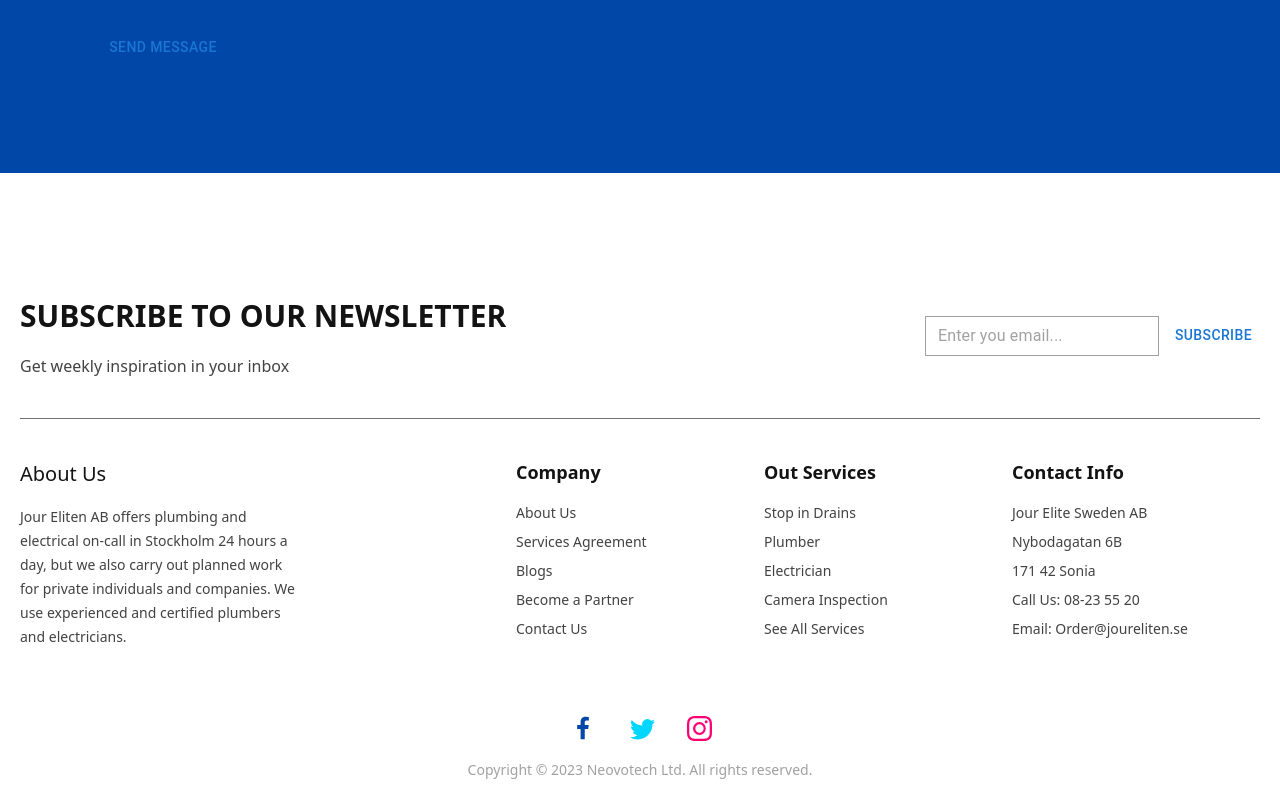
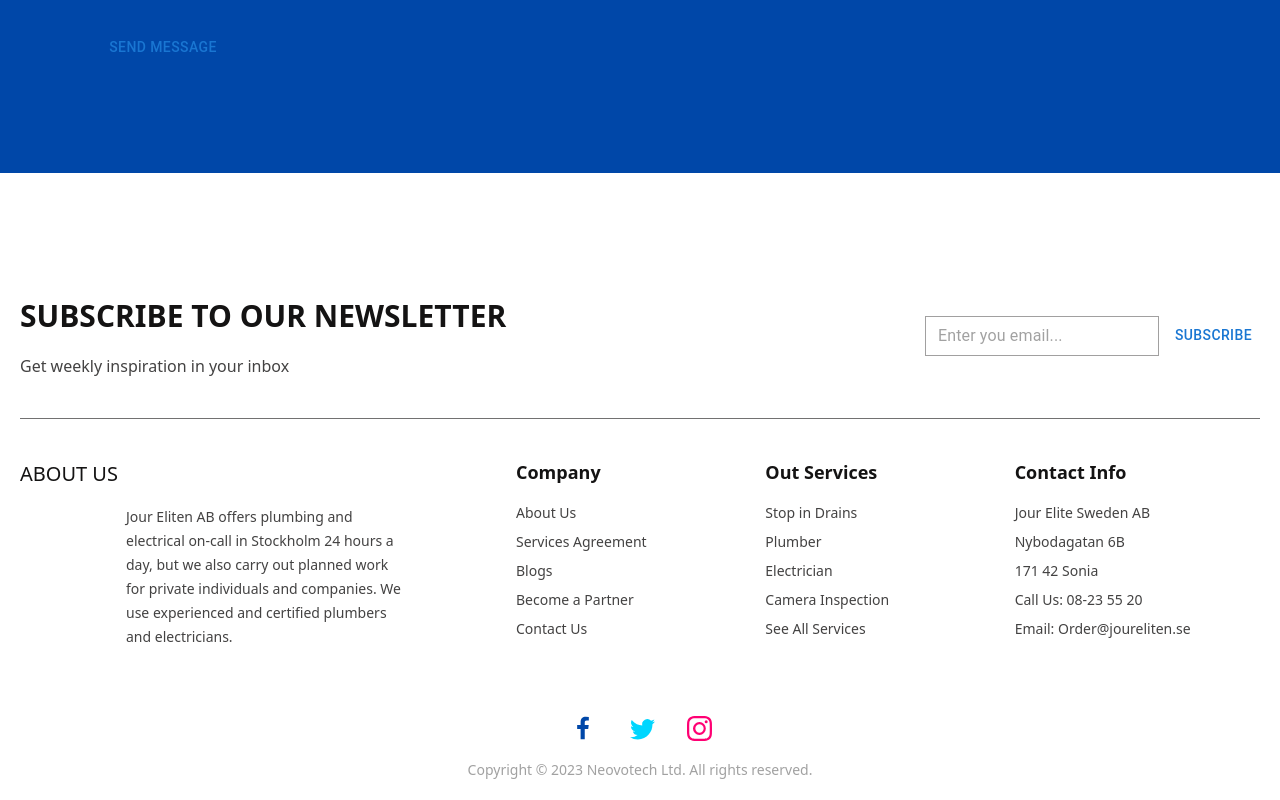
Before and after one commit to TheRakib/Needz-website, a Next.js app: page / in a window 1280 px wide. Shown: the part 8169-8969 px from the top of the page. Built offline with nearby package versions, Linux system fonts and the light colour scheme.

Commit message:
footer responsived

```diff
--- a/components/Layout/Footer.tsx
+++ b/components/Layout/Footer.tsx
@@ -5,14 +5,14 @@ import { BsTwitter, BsInstagram } from "react-icons/bs";
 
 export default function Footer() {
   return (
-    <footer className="bg-white text-black pt-[120px] pb-[20px]">
+    <footer className="bg-white text-black pt-[120px] pb-[20px] px-2">
       <div className="max-w-layout mx-auto">
-        <div className="flex justify-between">
+        <div className="flex justify-between flex-col md:flex-row ">
           <div className="flex flex-col gap-4">
-            <h2 className="text-[30px] uppercase font-bold">
+            <h2 className="text-[30px] uppercase font-bold text-center md:text-left">
               subscribe to our newsletter
             </h2>
-            <p className="text-base text-black/80 ">
+            <p className="text-base text-black/80  text-center md:text-left">
               Get weekly inspiration in your inbox
             </p>
           </div>
@@ -30,17 +30,19 @@ export default function Footer() {
           </div>
         </div>
         <div className="w-full h-[1px] bg-black/60 my-10 "></div>
-        <div className="grid grid-cols-5 justify-between">
+        <div className="grid grid-cols-1 md:grid-cols-5 gap-y-4 md:gap-0 justify-between">
           <div className="col-span-2">
-            <h3 className="text-[20px] capitalize mb-4 ">About us</h3>
-            <p className="max-w-[284px] text-black/80 text-[14px] leading-6 ">
+            <h3 className="text-[20px] uppercase mb-4 text-center md:text-left ">
+              About us
+            </h3>
+            <p className="max-w-[284px] mx-auto text-black/80 text-[14px] leading-6 text-center md:text-left ">
               Jour Eliten AB offers plumbing and electrical on-call in Stockholm
               24 hours a day, but we also carry out planned work for private
               individuals and companies. We use experienced and certified
               plumbers and electricians.
             </p>
           </div>
-          <div className="col-span-3 grid grid-cols-3">
+          <div className="col-span-3 grid grid-cols-3 gap-1 overflow-x-scroll">
             {contactInfo.map((info) => (
               <div key={info.id} className="col-span-1 ">
                 <h3 className="text-[18px] font-semibold mb-4 ">
@@ -48,7 +50,7 @@ export default function Footer() {
                 </h3>
                 <ul className="text-black/80 ">
                   {info.items.map((item, i) => (
-                    <li key={i} className="mb-2 text-[14px] ">
+                    <li key={i} className="mb-2 text-[14px] md:text-[14px]  ">
                       {item}
                     </li>
                   ))}
@@ -57,6 +59,7 @@ export default function Footer() {
             ))}
           </div>
         </div>
+
         <div className="flex flex-col gap-4 justify-center items-center mt-16">
           <div className="flex gap-8 items-center">
             <div className="cursor-pointer">
@@ -69,7 +72,7 @@ export default function Footer() {
               <BsInstagram className="text-[#ff0073] text-[25px] " />
             </div>
           </div>
-          <p className="text-[14px] text-black/40 ">
+          <p className="text-[14px] text-black/40 text-center md:text-left">
             Copyright &copy; 2023 Neovotech Ltd. All rights reserved.
           </p>
         </div>
```
